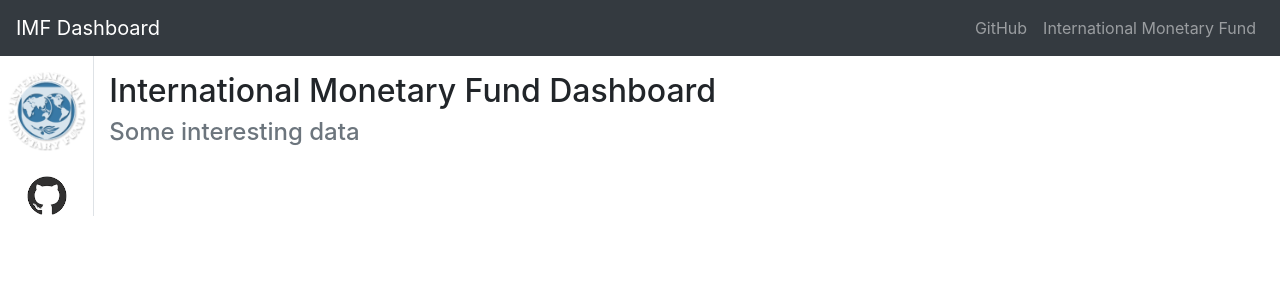
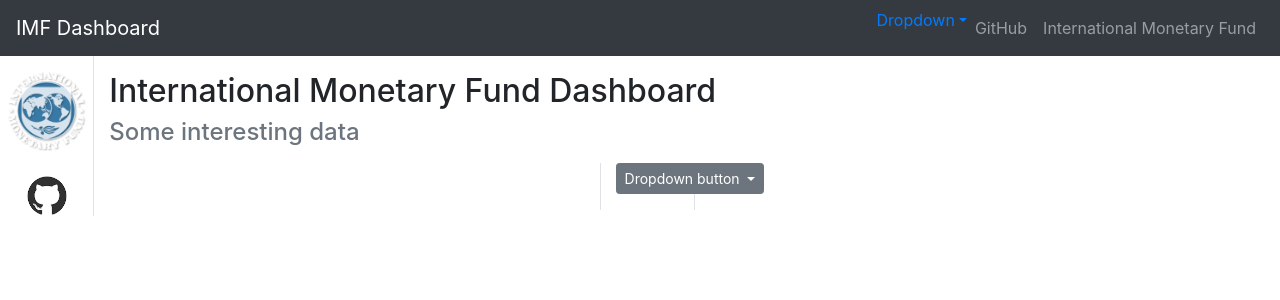
Before and after one commit to pedro-hf/imf, a Flask app: template imfapp/templates/dashboard.html in a window 1280 px wide. Shown: the top 300 px of the page. Run offline with Flask 2, Linux system fonts and the light colour scheme; the template is opened without the code that fills it: most values are stand-ins (such as "Sample title", 1, 10 or a date in 2020); some libraries are stand-ins or nearby versions.

Commit message:
Make routes.py respond differently to get and post resquests from dashboad.html Add a <form> tag to dashboard.html

```diff
--- a/imf_api/help_functions.py
+++ b/imf_api/help_functions.py
@@ -4,13 +4,12 @@ from datetime import datetime
 
 
 
-def parse_imf_api_data(json_data):
+def parse_imf_api_data(df):
     """
     It takes the respond from the IMF API and prepares it for javaScript plotly
-    :param json_data: data in jason format from the IMF API
+    :param df: data as pd.DataFrame from the IMF API
     :return: figure dictionary to pass to the html page.
     """
-    df = pd.DataFrame().from_dict(json_data)
     df.rename(columns={'@OBS_VALUE': 'value', '@TIME_PERIOD': 'time_period'}, inplace=True)
     df['date'] = df.time_period.apply(lambda s: datetime.strptime(s, '%Y-%m'))
 
--- a/imfapp/templates/dashboard.html
+++ b/imfapp/templates/dashboard.html
@@ -8,7 +8,7 @@
 <script src="https://cdnjs.cloudflare.com/ajax/libs/popper.js/1.12.9/umd/popper.min.js" integrity="sha384-ApNbgh9B+Y1QKtv3Rn7W3mgPxhU9K/ScQsAP7hUibX39j7fakFPskvXusvfa0b4Q" crossorigin="anonymous"></script>
 <script src="https://maxcdn.bootstrapcdn.com/bootstrap/4.0.0/js/bootstrap.min.js" integrity="sha384-JZR6Spejh4U02d8jOt6vLEHfe/JQGiRRSQQxSfFWpi1MquVdAyjUar5+76PVCmYl" crossorigin="anonymous"></script>
 <script src="https://cdn.plot.ly/plotly-latest.min.js"></script>
-
+<!--<link rel="stylesheet" type="text/css" href="/static/dashboard.css">-->
 </head>
 
 <body>
@@ -25,6 +25,16 @@
 
   <div class="collapse navbar-collapse" id="navbarTogglerDemo02">
     <ul class="navbar-nav ml-auto mt-2 mt-lg-0">
+       <li class="dropdown">
+          <a href="#" class="dropdown-toggle" data-toggle="dropdown">Dropdown</a>
+          <ul class="dropdown-menu bg-dark">
+            <li><a class="nav-link" href="#">Action</a></li>
+            <li><a class="nav-link" href="#">Another action</a></li>
+            <li><a class="nav-link" href="#">Something else here</a></li>
+            <li class="divider"></li>
+            <li><a class="nav-link" href="#">Separated link</a></li>
+          </ul>
+       </li>
       <li class="nav-item">
         <a class="nav-link" href="https://github.com/pedro-hf">GitHub</a>
       </li>
@@ -60,17 +70,36 @@
             <h4 id="tag-line" class="text-muted">Some interesting data</h4>
 
         </div>
-
         <!-----------------charts-------------------->
         <div id="charts" class="container mt-3 text-center">
 
             <!--top two charts------------>
             <div class="row">
-                <div class="col-6">
+                <div class="col-5">
                     <div id="plot1"></div>
                 </div>
+                    <div class="col-1 border-right border-left">
+                        <!-- dropdown menu for filter -->
+                        <div class="dropdown">
+                          <button class="btn btn-secondary btn-sm dropdown-toggle" type="button" id="dropdownMenuButton" data-toggle="dropdown" aria-haspopup="true" aria-expanded="false">
+                            Dropdown button
+                          </button>
+                            <form action="/dashboard.html" method="post">
+                              <div class="dropdown-menu" aria-labelledby="dropdownMenuButton">
+                                {% for v in var %}
+                                <div class="form-check">
+                                  <input class="form-check-input" type="checkbox" name="{{v}}" id="{{v}}" value="{{v}}" >
+                                  <label class="form-check-label" for="{{v}}">Button</label>
+                                </div>
+                                {% endfor %}
+                                  <input type="submit" value="Submit">
+                              </div>
+                            </form>
+                        </div>
+                    </div>
                 <div class="col-6">
-                    <div id="plot2"></div>
+                    <div id="plot2"></div></div>
+                    </div>
                 </div>
             </div>
 
```
Also changed, not shown: imf_api/IMFClient.py (+12 -2 lines), imfapp/routes.py (+16 -6 lines).
